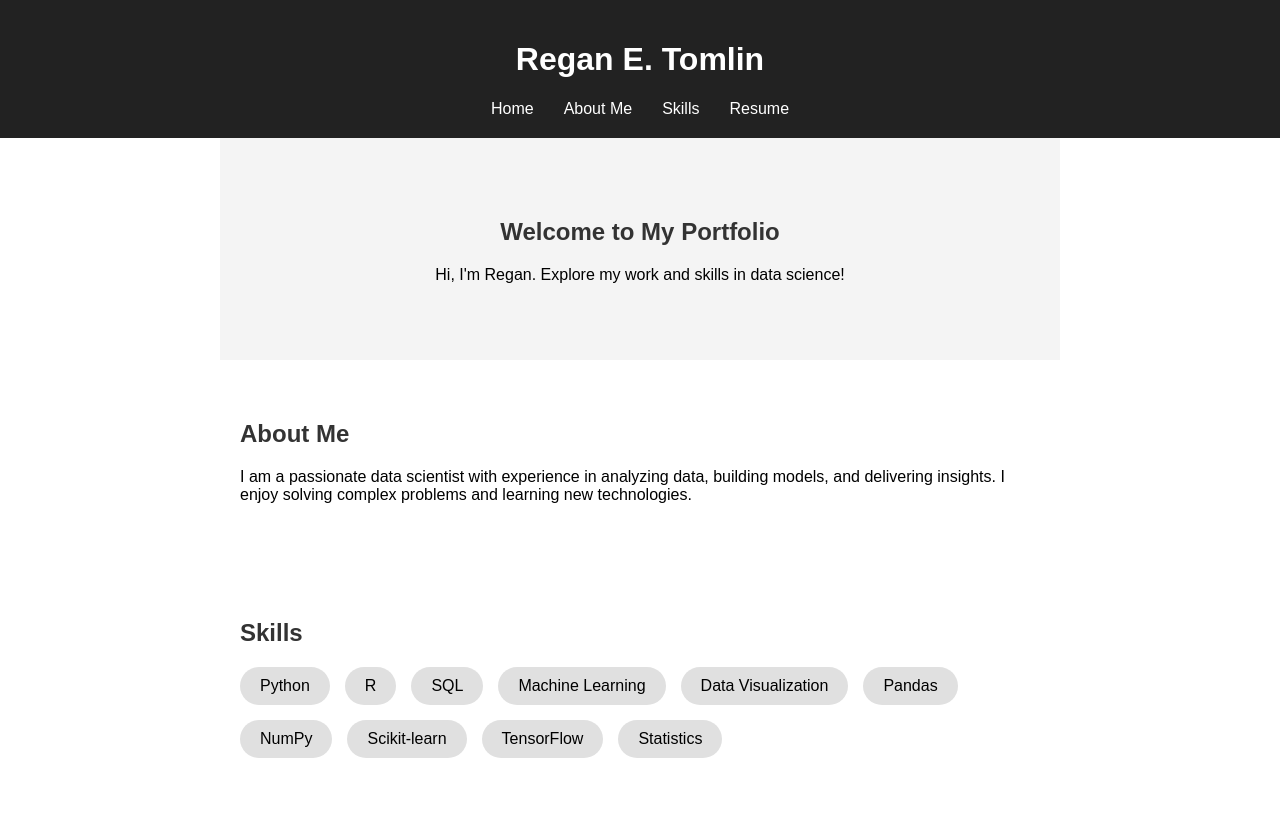
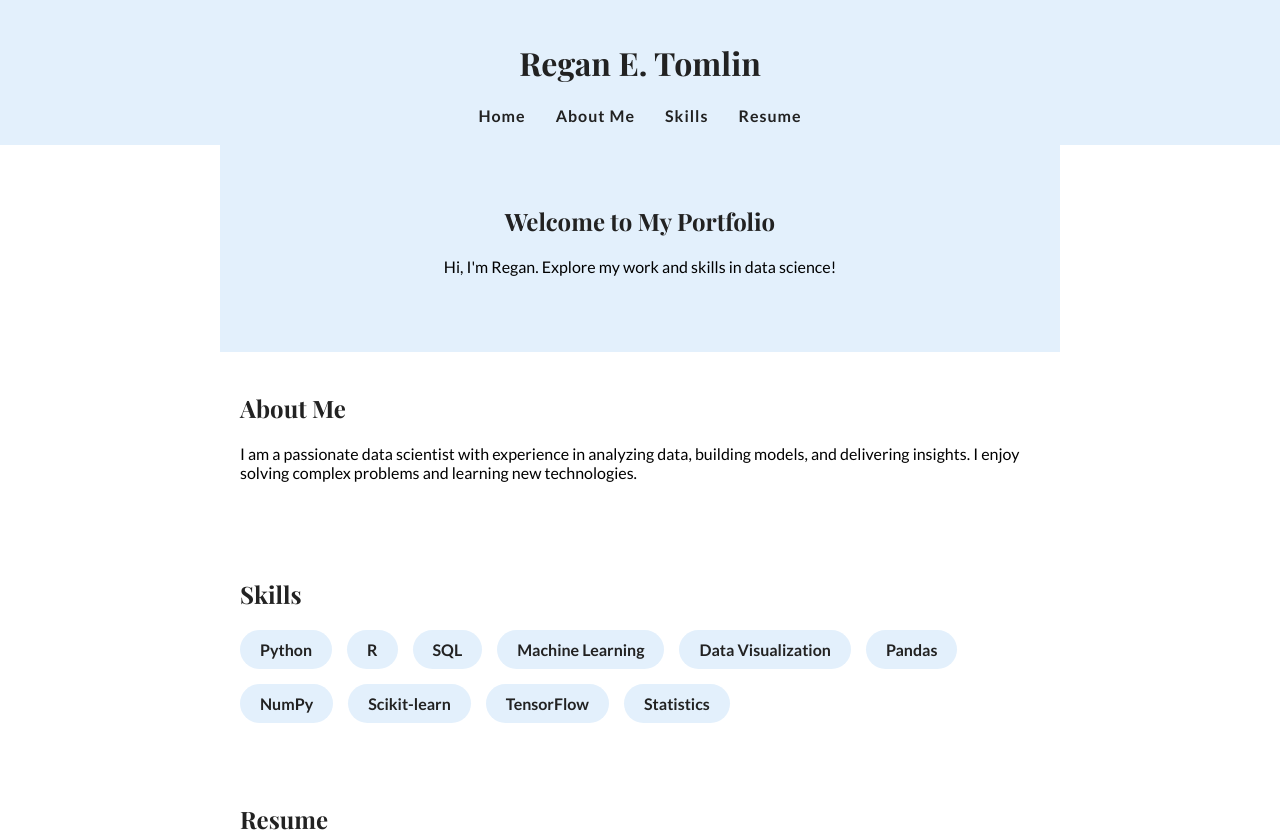
Before and after one commit to RTomlin1/my-portfolio, a plain HTML site: page index.html in a window 1280 px wide. Shown: the top 838 px of the page. Drawn offline with nearby package versions, Linux system fonts and the light colour scheme.

Commit message:
updated color and font of portfolio site

```diff
--- a/index.html
+++ b/index.html
@@ -4,15 +4,20 @@
 <head>
     <meta charset="UTF-8">
     <title>Regan's Portfolio</title>
+    <!-- Google Fonts: Playfair Display for headings, Lato for body -->
+    <link
+        href="https://fonts.googleapis.com/css2?family=Playfair+Display:wght@500;700&family=Lato:wght@400;700&display=swap"
+        rel="stylesheet">
     <style>
         body {
-            font-family: Arial, sans-serif;
+            font-family: 'Lato', Arial, sans-serif;
             margin: 0;
+            background: #fff;
         }
 
         header {
-            background: #222;
-            color: #fff;
+            background: #e3f0fc;
+            color: #222;
             padding: 20px 0;
         }
 
@@ -29,12 +34,15 @@
         }
 
         nav ul li a {
-            color: #fff;
+            color: #222;
             text-decoration: none;
+            font-family: 'Lato', Arial, sans-serif;
+            font-weight: 700;
+            letter-spacing: 1px;
         }
 
         .hero {
-            background: #f4f4f4;
+            background: #e3f0fc;
             padding: 60px 20px;
             text-align: center;
         }
@@ -43,10 +51,20 @@
             padding: 40px 20px;
             max-width: 800px;
             margin: auto;
+            background: #fff;
+        }
+
+        h1,
+        h2,
+        h3,
+        h4 {
+            font-family: 'Playfair Display', serif;
+            color: #222;
+            font-weight: 700;
         }
 
         h2 {
-            color: #333;
+            margin-top: 0;
         }
 
         .skills-list {
@@ -56,9 +74,12 @@
         }
 
         .skill {
-            background: #e0e0e0;
+            background: #e3f0fc;
             padding: 10px 20px;
             border-radius: 20px;
+            color: #222;
+            font-family: 'Lato', Arial, sans-serif;
+            font-weight: 700;
         }
     </style>
 </head>
```
